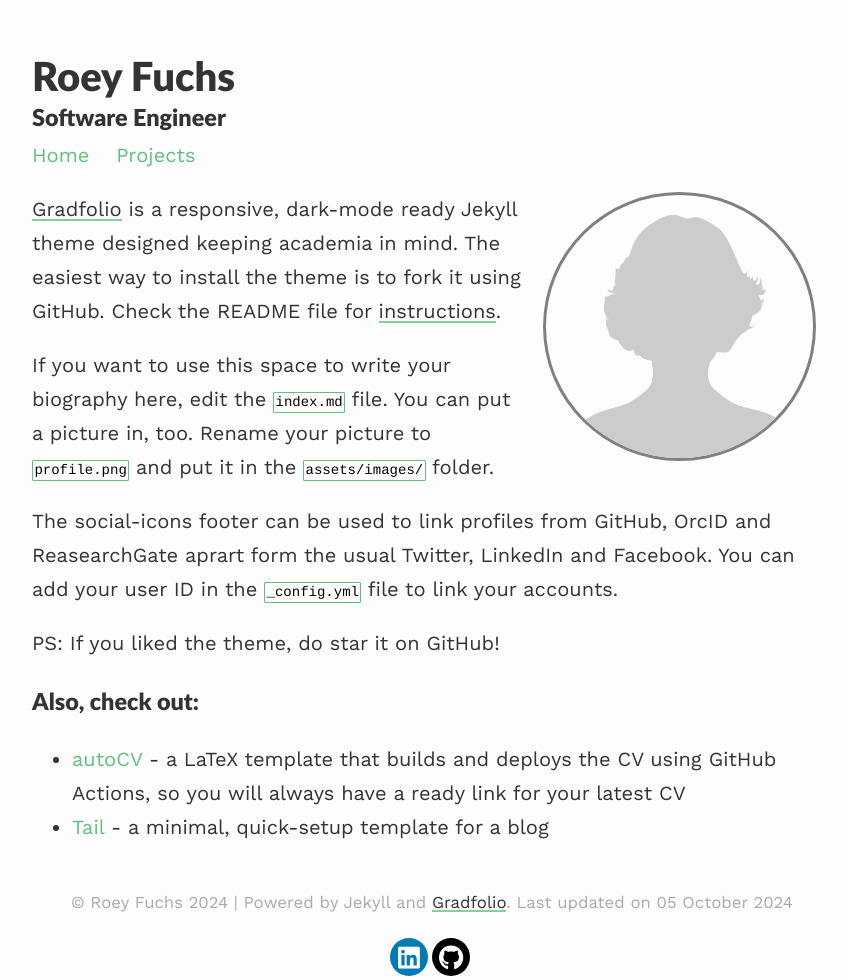
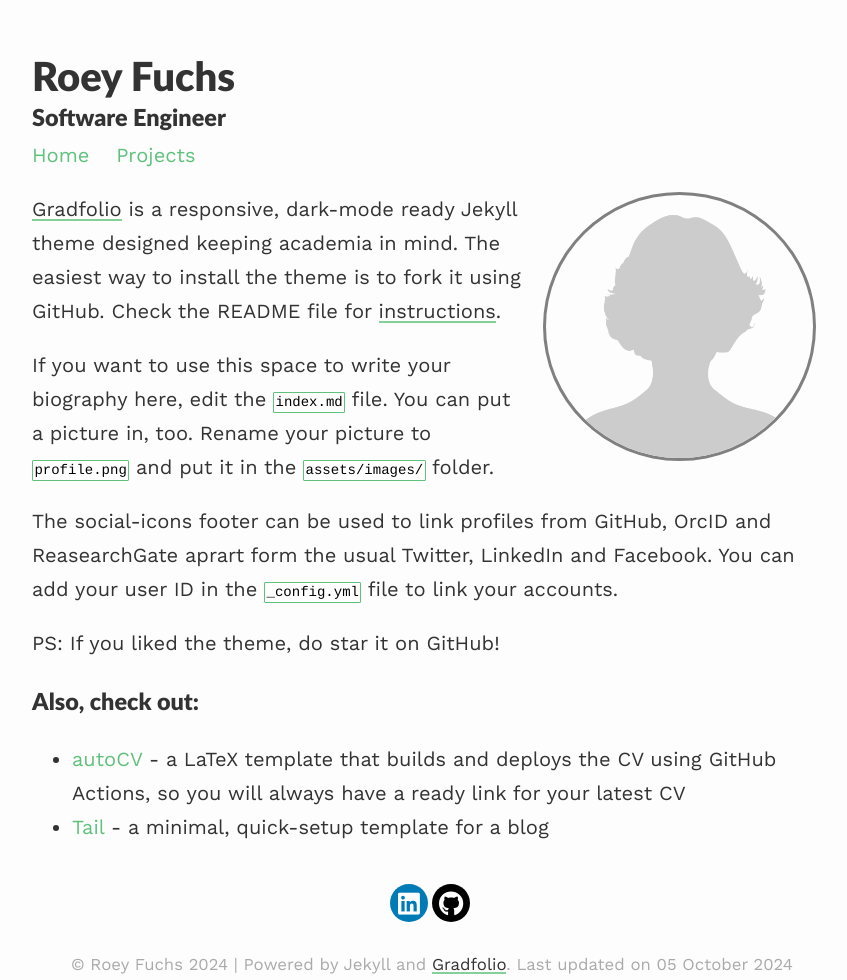
Before and after one commit to roeyfuchs/roeyfuchs.github.io, a Jekyll site: the page built from index.md, in a window 1280 px wide. Shown: the whole page, without its empty margins (208-1055 px from the left). Built offline with Jekyll 4.4.1, drawn with Linux system fonts in a browser that asks for light colours; nearby versions of some CDN libraries.

Commit message:
change index layout

```diff
--- a/_layouts/default.html
+++ b/_layouts/default.html
@@ -32,6 +32,8 @@
         </main>
 
         <footer>
+          {% include social-footer.html %}
+
           <p class="copy">
             <small> &copy; {{site.title}} {{ site.time | date: '%Y' }}
                     | Powered by Jekyll and
@@ -40,8 +42,6 @@
             </small>
           </p>
 
-        {% include social-footer.html %}
-
         </footer>
 
         {% include analytics.html %}
```
